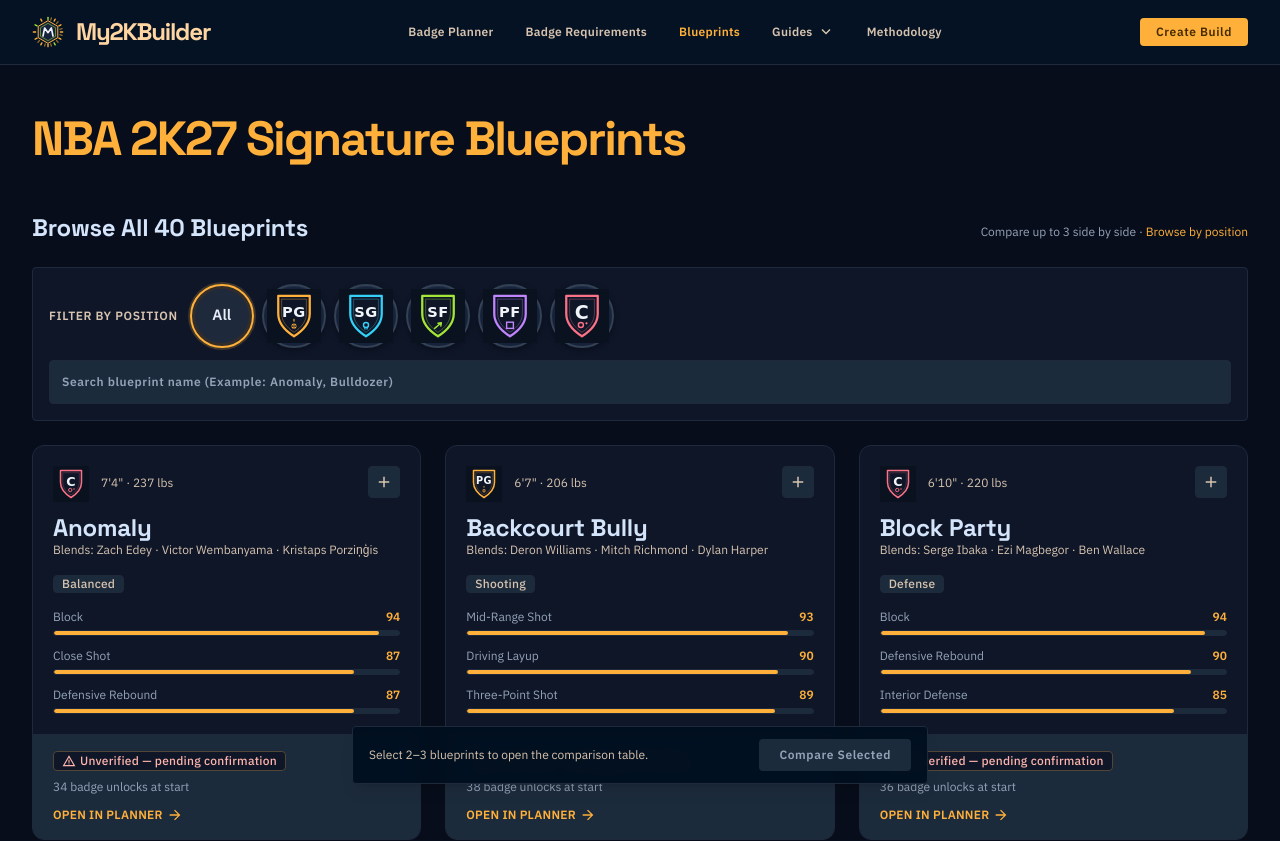
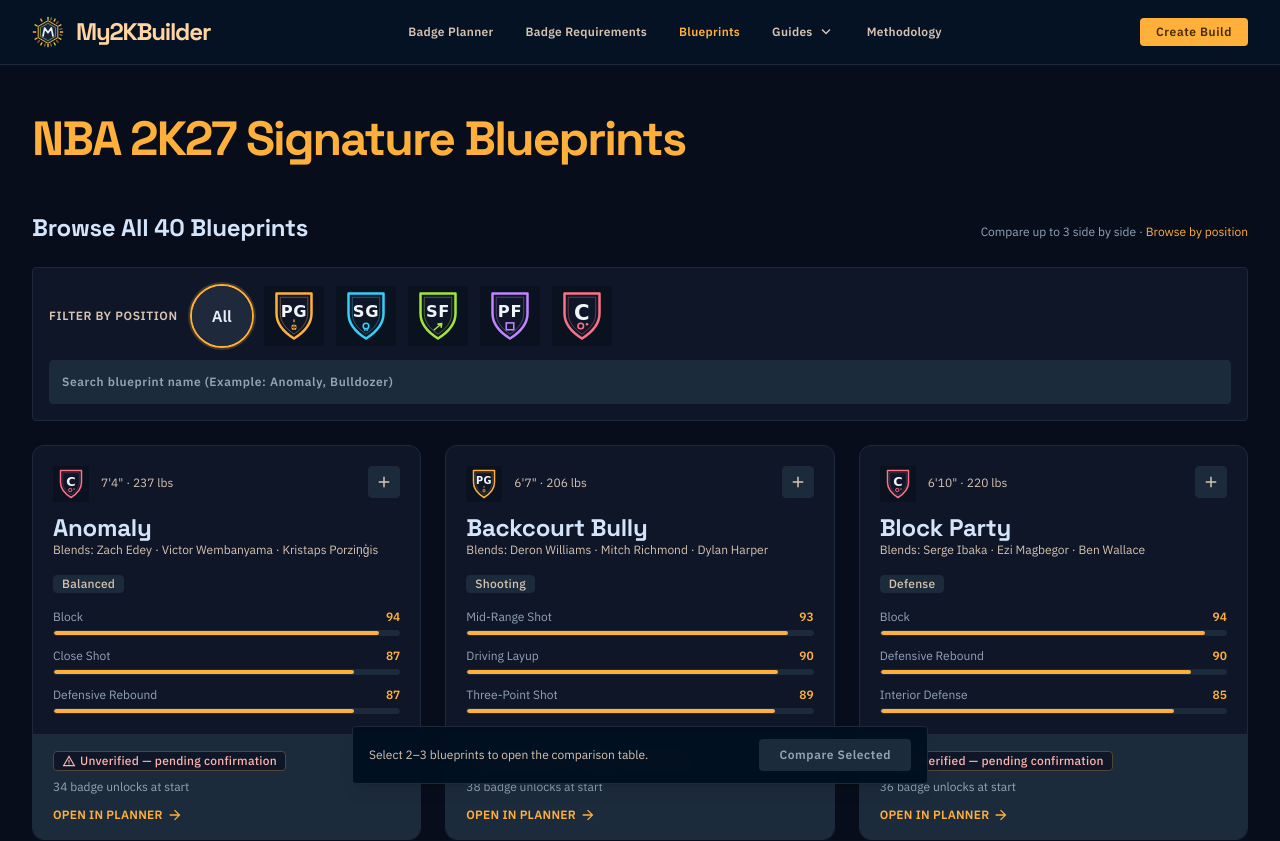
Before and after one commit to chaipeng19940310/my2kbuilder, a Next.js app: page /signature-blueprints in a window 1280 px wide. Shown: the top 841 px of the page. Built offline with nearby package versions, Linux system fonts and the light colour scheme.

Commit message:
fix(ui): real Start-planning button on pitfalls hero, borderless enlarged position/tier icons, video sinks to page bottom

```diff
--- a/app/badge-requirements/page.tsx
+++ b/app/badge-requirements/page.tsx
@@ -218,9 +218,9 @@
         <h2 className="font-display text-headline-sm text-on-surface">How to Read This Table</h2>
         <div className="flex flex-wrap items-center gap-2">
           {BADGE_TIERS.map((t) => (
-            <TierBadge key={t} tier={t} size={32} />
+            <TierBadge key={t} tier={t} size={40} />
           ))}
-          <TierBadge tier="legend" size={32} />
+          <TierBadge tier="legend" size={40} />
         </div>
         <ul className="flex list-disc flex-col gap-2 pl-5 text-body-md text-on-surface-variant">
           <li>AND — every listed attribute must meet the requirement.</li>
--- a/app/globals.css
+++ b/app/globals.css
@@ -166,7 +166,9 @@
 .tier-badge { display: inline-flex; align-items: center; gap: 6px; min-width: 0; color: #d4e4fa; font: 600 12px/1.4 var(--font-body); }
 .tier-badge-icon { display: block; flex: none; max-width: none; object-fit: contain; }
 .tier-badge > span { min-width: 0; }
-.metal-tier-strip { display: flex; flex-wrap: wrap; align-items: center; justify-content: space-between; gap: 16px; padding: 16px; border: 1px solid #1e293b; border-radius: 8px; background: #010f1f; }
+/* R35 (Owner): the strip's pill frame (rounded border + dark backing) is
+   removed so the metal icons present clean; icons themselves are larger. */
+.metal-tier-strip { display: flex; flex-wrap: wrap; align-items: center; justify-content: space-between; gap: 16px; }
 .metal-tier-strip .tier-badge { flex-direction: column; text-align: center; }
 .r18-table thead .tier-badge { white-space: nowrap; }
 
--- a/app/r18-inner.css
+++ b/app/r18-inner.css
@@ -115,21 +115,23 @@
   .r18-table td[data-label="Category"], .r18-table td[data-label="Height limit"], .r18-table td[data-label="Source"] { grid-column: 1 / -1; }
   .r18-table [role="group"][aria-label="Filter badges by discipline"] { flex-wrap: nowrap; overflow-x: auto; padding-bottom: 6px; scrollbar-width: none; }
 }
-/* Shared position selectors: large tap targets with an obvious button feel
-   (filled base, visible border, shadow); the selected ring stays amber. */
+/* Shared position selectors: borderless clean icons (visual match with the
+   homepage Build Guides icon band). R35 (Owner): the R34 button box (filled
+   base, visible border, shadow) is removed; the icon itself carries the row.
+   Kept affordances: pointer cursor, amber selected ring, hover tint. */
 .position-options { display: flex; flex-wrap: wrap; align-items: center; gap: 8px; }
-.position-option { display: inline-flex; flex: 0 0 56px; width: 56px; height: 56px; padding: 2px; align-items: center; justify-content: center; border: 2px solid #334155; border-radius: 999px; background: #16223a; box-shadow: 0 2px 6px #00000066, inset 0 1px 0 #e8eef70f; cursor: pointer; transition: border-color .15s, background .15s, box-shadow .15s, transform .15s; }
+.position-option { display: inline-flex; flex: 0 0 56px; width: 56px; height: 56px; padding: 0; align-items: center; justify-content: center; border: 2px solid transparent; border-radius: 999px; background: transparent; cursor: pointer; transition: border-color .15s, background .15s, box-shadow .15s; }
 .position-icon { display: inline-block; width: 36px; height: 36px; flex-shrink: 0; vertical-align: middle; }
 .position-all { display: inline-flex; align-items: center; justify-content: center; width: 36px; height: 36px; border-radius: 50%; color: #e8eef7; background: #1e293b; font-size: 12px; font-weight: 700; }
-.position-option .position-icon { width: 46px; height: 46px; }
-.position-option .position-all { width: 46px; height: 46px; font-size: 14px; }
-.position-option:hover { background: #253047; border-color: #64748b; box-shadow: 0 4px 10px #00000073; transform: translateY(-1px); }
+.position-option .position-icon { width: 52px; height: 52px; }
+.position-option .position-all { width: 52px; height: 52px; font-size: 15px; }
+.position-option:hover { background: #25304780; }
 .position-option[aria-pressed="true"], .position-option[aria-current="location"] { border-color: #ffb03a; background: #ffb03a26; box-shadow: 0 0 0 2px #ffb03a33; }
 .position-option[aria-pressed="true"]:hover, .position-option[aria-current="location"]:hover { background: #ffb03a33; }
 .position-option:focus-visible { outline: 2px solid #e8eef7; outline-offset: 3px; }
 .position-option:disabled { cursor: wait; opacity: .5; }
 @media (min-width: 768px) {
   .position-option { flex-basis: 64px; width: 64px; height: 64px; }
-  .position-option .position-icon { width: 54px; height: 54px; }
-  .position-option .position-all { width: 54px; height: 54px; font-size: 15px; }
+  .position-option .position-icon { width: 60px; height: 60px; }
+  .position-option .position-all { width: 60px; height: 60px; font-size: 16px; }
 }
--- a/components/BadgeHeightView.tsx
+++ b/components/BadgeHeightView.tsx
@@ -95,7 +95,7 @@
                 <p className="truncate text-label-md text-on-surface">{badge.name}</p>
                 <p className="text-body-sm text-text-muted">{badge.category}</p>
               </div>
-              {tier ? <TierBadge tier={tier} size={32} /> : <span className="rounded border border-border-low px-2 py-1 text-label-sm text-text-muted">Unavailable</span>}
+              {tier ? <TierBadge tier={tier} size={40} /> : <span className="rounded border border-border-low px-2 py-1 text-label-sm text-text-muted">Unavailable</span>}
             </div>
           ))}
         </div>
--- a/components/CapBreakerCalculator.tsx
+++ b/components/CapBreakerCalculator.tsx
@@ -191,7 +191,7 @@
                 </p>
               </div>
               <div className="flex shrink-0 flex-col items-end gap-1">
-                <TierBadge tier={after.tier} size={32} />
+                <TierBadge tier={after.tier} size={40} />
                 {before?.tier !== after.tier ? <span className="text-[10px] font-semibold text-secondary">NEW</span> : null}
               </div>
             </div>
--- a/components/TierBadge.tsx
+++ b/components/TierBadge.tsx
@@ -6,9 +6,11 @@
   bronze: "Bronze", silver: "Silver", gold: "Gold", hof: "Hall of Fame", legend: "Legend",
 };
 
-/** Approved original SVGs; separate images keep gradient IDs isolated. */
-export function TierBadge({ tier, size = 20, children, className = "" }: {
-  tier: MetalTier; size?: 20 | 32 | 40; children?: ReactNode; className?: string;
+/** Approved original SVGs; separate images keep gradient IDs isolated.
+    R35 (Owner): default icon 20→24px so the metal mark reads clean without
+    a chip frame. */
+export function TierBadge({ tier, size = 24, children, className = "" }: {
+  tier: MetalTier; size?: 20 | 24 | 32 | 40 | 48; children?: ReactNode; className?: string;
 }) {
   return (
     <span className={`tier-badge ${className}`} data-tier={tier}>
@@ -21,6 +23,6 @@
 
 export function TierStrip() {
   return <div className="metal-tier-strip" aria-label="Badge tiers; Legend requires Synergy">
-    {METAL_TIERS.map((tier) => <TierBadge key={tier} tier={tier} size={40} />)}
+    {METAL_TIERS.map((tier) => <TierBadge key={tier} tier={tier} size={48} />)}
   </div>;
 }
```
Also changed, not shown: app/2k26-to-2k27-build-pitfalls/page.tsx (+39 -30 lines), public/assets/r12i/hero/hero-home-visual.svg.
